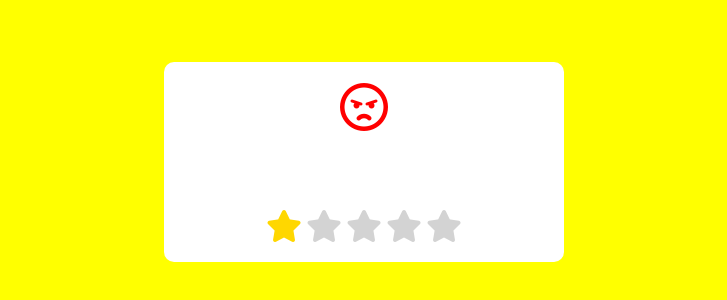
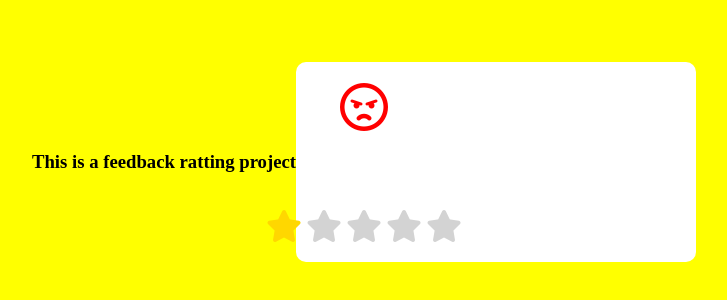
Before and after one commit to AddisBelayhu/Feedback_Ratting, a plain HTML site: page index.html in a window 1280 px wide. Shown: the part 238-538 px from the top of the page, without its empty margins (276-1003 px from the left). Drawn offline with Linux system fonts and the light colour scheme.

Commit message:
Update index.html

```diff
--- a/index.html
+++ b/index.html
@@ -1,6 +1,7 @@
 <!DOCTYPE html>
 <html lang="en">
 <head>
+    <h3> This is a feedback ratting project </h3>
     <meta charset="UTF-8">
     <meta http-equiv="X-UA-Compatible" content="IE=edge">
     <meta name="viewport" content="width=device-width, initial-scale=1.0">
```
